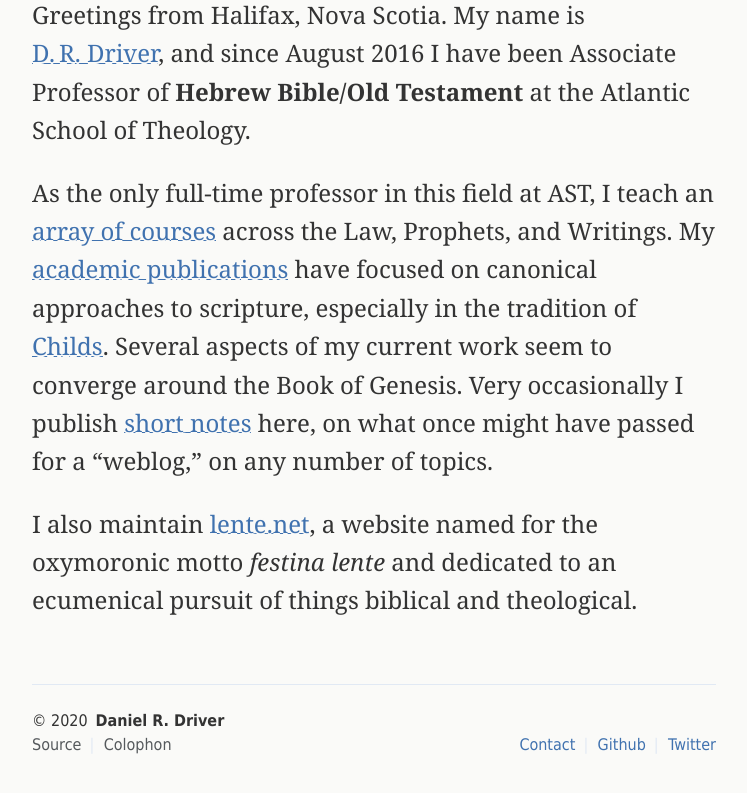
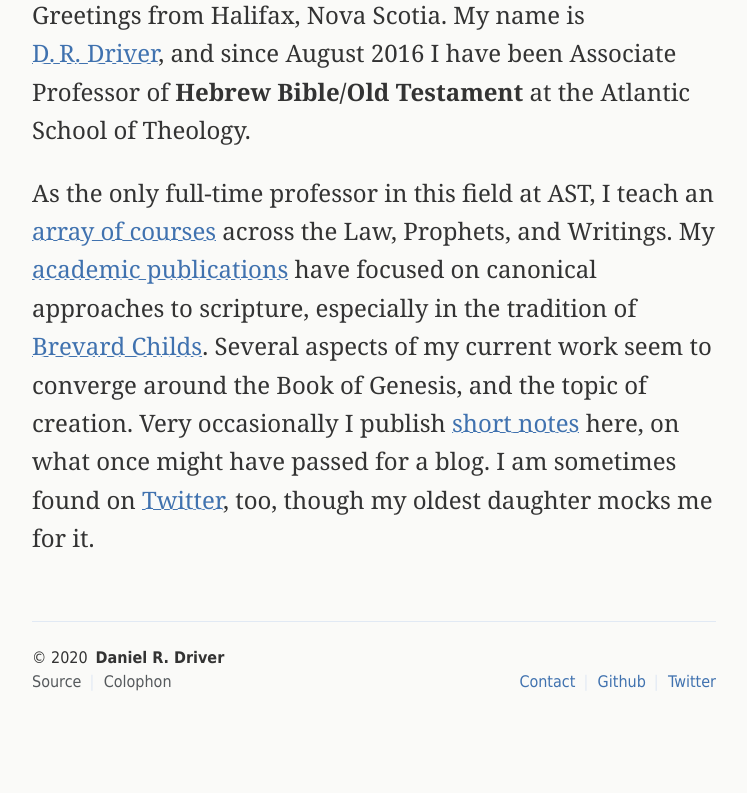
Before and after one commit to danieldriver/danieldriver.github.io, a Jekyll site: the page built from index.md, in a window 1280 px wide, cut to the strip 104-957 px from the top of the page. Shown: the top 793 px of the strip, without its empty margins (266-1013 px from the left). Built offline with Jekyll 4.4.1, drawn with Linux system fonts in a browser that asks for light colours; a script that is not in the unit is left out.

Commit message:
updated landing page

```diff
--- a/index.md
+++ b/index.md
@@ -6,9 +6,9 @@ layout: default
   Greetings from Halifax, Nova Scotia. My name is [D.&#8239;R.&nbsp;Driver](about/), and since August 2016 I have been Associate Professor of **Hebrew Bible/Old Testament** at the Atlantic School of Theology.
 
   As the only full-time professor in this field at AST, I teach an [array of courses](courses/) across the Law, Prophets, and Writings.
-  My [academic publications](work/) have focused on canonical approaches to scripture, especially in the tradition of [Childs](bsc/).
-  Several aspects of my current work seem to converge around the Book of Genesis.
-  Very occasionally I publish [short notes](notes/) here, on what once might have passed for a “weblog,” on any number of topics.
+  My [academic publications](work/) have focused on canonical approaches to scripture, especially in the tradition of [Brevard Childs](bsc/).
+  Several aspects of my current work seem to converge around the Book of Genesis, and the topic of creation.
+  Very occasionally I publish [short notes](notes/) here, on what once might have passed for a blog. I am sometimes found on [Twitter](https://twitter.com/danieldriver), too, though my oldest daughter mocks me for it.
 
-  I also maintain [lente.net](http://lente.net), a website named for the oxymoronic motto *festina lente* and dedicated to an ecumenical pursuit of things biblical and theological.
+<!--   I also maintain [lente.net](http://lente.net), a website named for the oxymoronic motto *festina lente* and dedicated to an ecumenical pursuit of things biblical and theological. -->
 </div>
```
